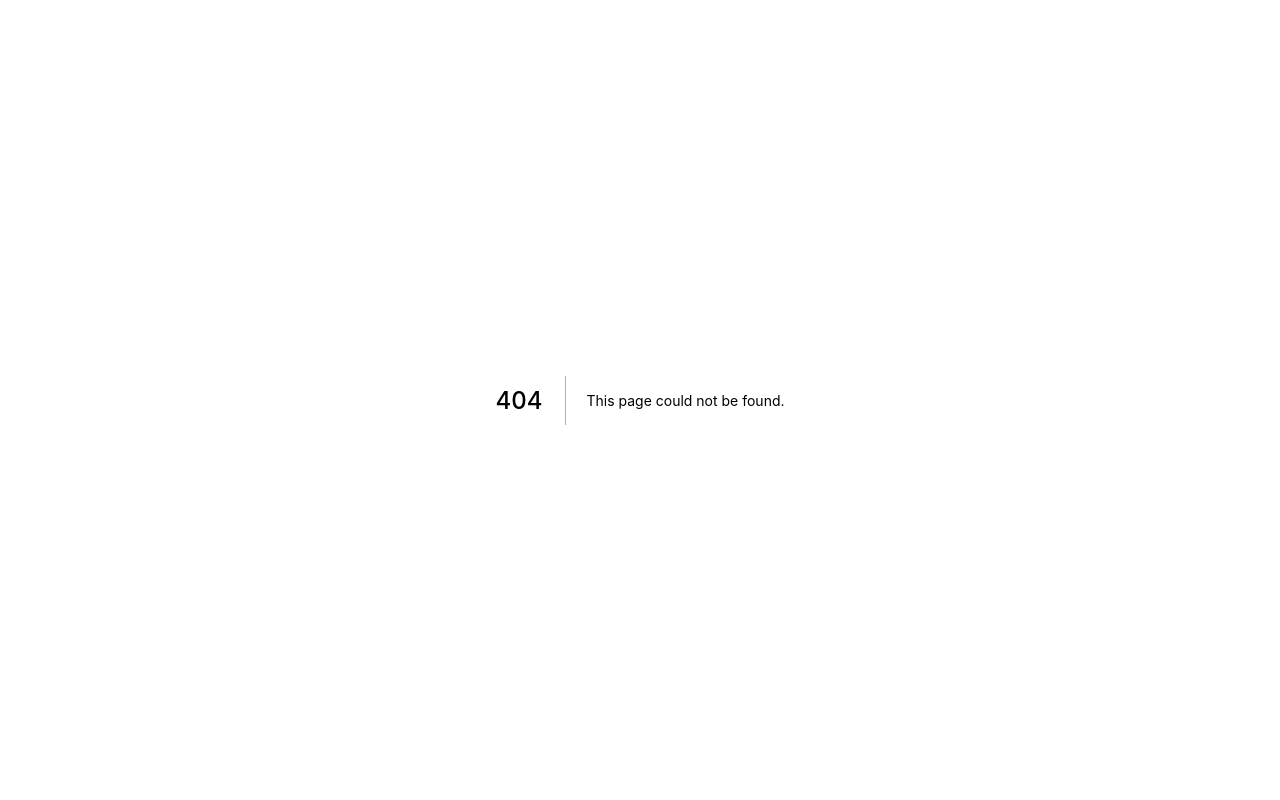
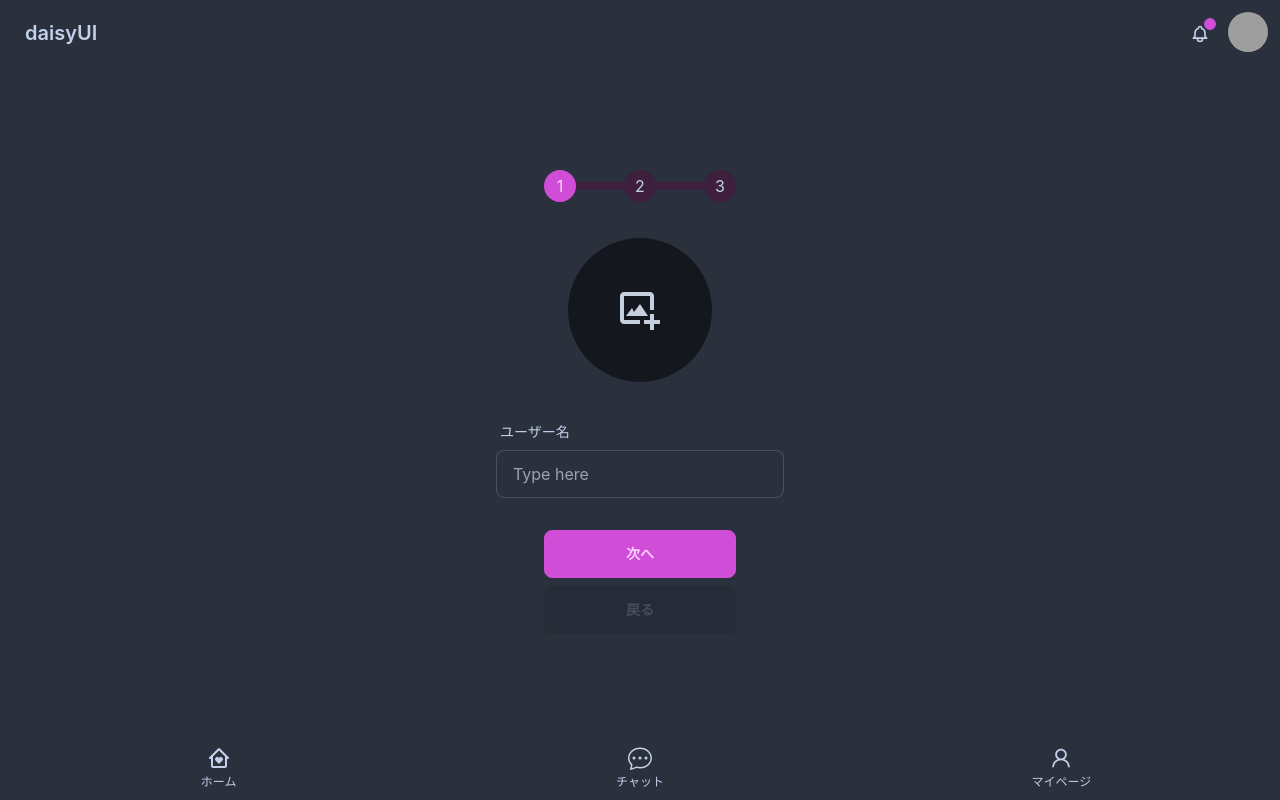
Before and after one commit to andmohiko/cloudy, a Next.js app: page /register in a window 1280 px wide. Before the commit this address had no page. Built offline with nearby package versions, Linux system fonts and the light colour scheme; grey boxes are pictures that could not be loaded.

Commit message:
feat: register page

```diff
--- /dev/null
+++ b/src/components/Inputs/MotivationInput.tsx
@@ -0,0 +1,44 @@
+import React from 'react'
+
+import { BiImageAdd } from 'react-icons/bi'
+
+export const MotivationInput = (): React.ReactElement => {
+  return (
+    <div className="gap-8 items-center w-full form-control">
+      <div className="w-full max-w-xs form-control">
+        <label className="label">
+          <span className="label-text">目的</span>
+        </label>
+        <select className="select select-bordered">
+          <option disabled selected>
+            どれか選んでね
+          </option>
+          <option>友達がほしい</option>
+          <option>話し相手を探している</option>
+          <option>とりあえずシーシャ吸いたい</option>
+        </select>
+      </div>
+
+      <div className="w-full max-w-xs form-control">
+        <label className="label">
+          <span className="label-text">性別</span>
+        </label>
+        <input
+          type="range"
+          min="0"
+          max="100"
+          value="25"
+          className="range"
+          step="25"
+        />
+        <div className="flex justify-between px-2 mt-2 w-full text-xs">
+          <span>女性</span>
+          <span>|</span>
+          <span>|</span>
+          <span>|</span>
+          <span>その他</span>
+        </div>
+      </div>
+    </div>
+  )
+}
--- /dev/null
+++ b/src/components/Inputs/SelfIntroductionInput.tsx
@@ -0,0 +1,19 @@
+import React from 'react'
+
+import { BiImageAdd } from 'react-icons/bi'
+
+export const SelfIntroductionInput = (): React.ReactElement => {
+  return (
+    <div className="gap-8 items-center w-full form-control">
+      <div className="form-control">
+        <label className="label">
+          <span className="label-text">自己紹介</span>
+        </label>
+        <textarea
+          className="w-72 h-24 textarea textarea-bordered"
+          placeholder="趣味はプロセカです"
+        />
+      </div>
+    </div>
+  )
+}
--- /dev/null
+++ b/src/components/Inputs/UserBasicInfoInput.tsx
@@ -0,0 +1,26 @@
+import React from 'react'
+
+import { BiImageAdd } from 'react-icons/bi'
+
+export const UserBasicInfoInput = (): React.ReactElement => {
+  return (
+    <div className="gap-8 items-center w-full form-control">
+      <div className="avatar placeholder">
+        <div className="w-36 rounded-full bg-neutral-focus text-neutral-content">
+          <BiImageAdd size={48} />
+        </div>
+      </div>
+
+      <div>
+        <label className="label">
+          <span className="label-text">ユーザー名</span>
+        </label>
+        <input
+          type="text"
+          placeholder="Type here"
+          className="w-72 input input-bordered"
+        />
+      </div>
+    </div>
+  )
+}
--- /dev/null
+++ b/src/pages/register.tsx
@@ -0,0 +1,72 @@
+import { useState } from 'react'
+
+import classNames from 'classnames'
+import Image from 'next/image'
+import { useRouter } from 'next/router'
+
+import styles from '../styles/Home.module.css'
+
+import type { NextPage } from 'next'
+
+import { MotivationInput } from '@/components/Inputs/MotivationInput'
+import { SelfIntroductionInput } from '@/components/Inputs/SelfIntroductionInput'
+import { UserBasicInfoInput } from '@/components/Inputs/UserBasicInfoInput'
+import { HomeLayout } from '@/components/Layouts/HomeLayout'
+
+const RegisterPage: NextPage = () => {
+  const router = useRouter()
+  const [step, setStep] = useState<number>(0)
+  const toNextStep = () => {
+    if (step !== 2) {
+      setStep(step + 1)
+      return
+    }
+    register()
+  }
+
+  const toPreviousStep = () => setStep(step - 1)
+
+  const register = () => {
+    router.push('/')
+  }
+
+  return (
+    <HomeLayout>
+      <div className={styles.main}>
+        <div className="flex flex-col gap-8 items-center">
+          <ul className="gap-4 steps">
+            <li
+              className={classNames('step', { 'step-primary': step === 0 })}
+            />
+            <li
+              className={classNames('step', { 'step-primary': step === 1 })}
+            />
+            <li
+              className={classNames('step', { 'step-primary': step === 2 })}
+            />
+          </ul>
+
+          {step === 0 && <UserBasicInfoInput />}
+          {step === 1 && <MotivationInput />}
+          {step === 2 && <SelfIntroductionInput />}
+
+          <div className="flex flex-col gap-2 w-48">
+            <button className="btn btn-primary" onClick={toNextStep}>
+              {step === 2 ? '登録' : '次へ'}
+            </button>
+            <button
+              className={classNames('btn btn-ghost btn-secondary', {
+                'btn-disabled': step === 0
+              })}
+              onClick={toPreviousStep}
+            >
+              戻る
+            </button>
+          </div>
+        </div>
+      </div>
+    </HomeLayout>
+  )
+}
+
+export default RegisterPage
```
